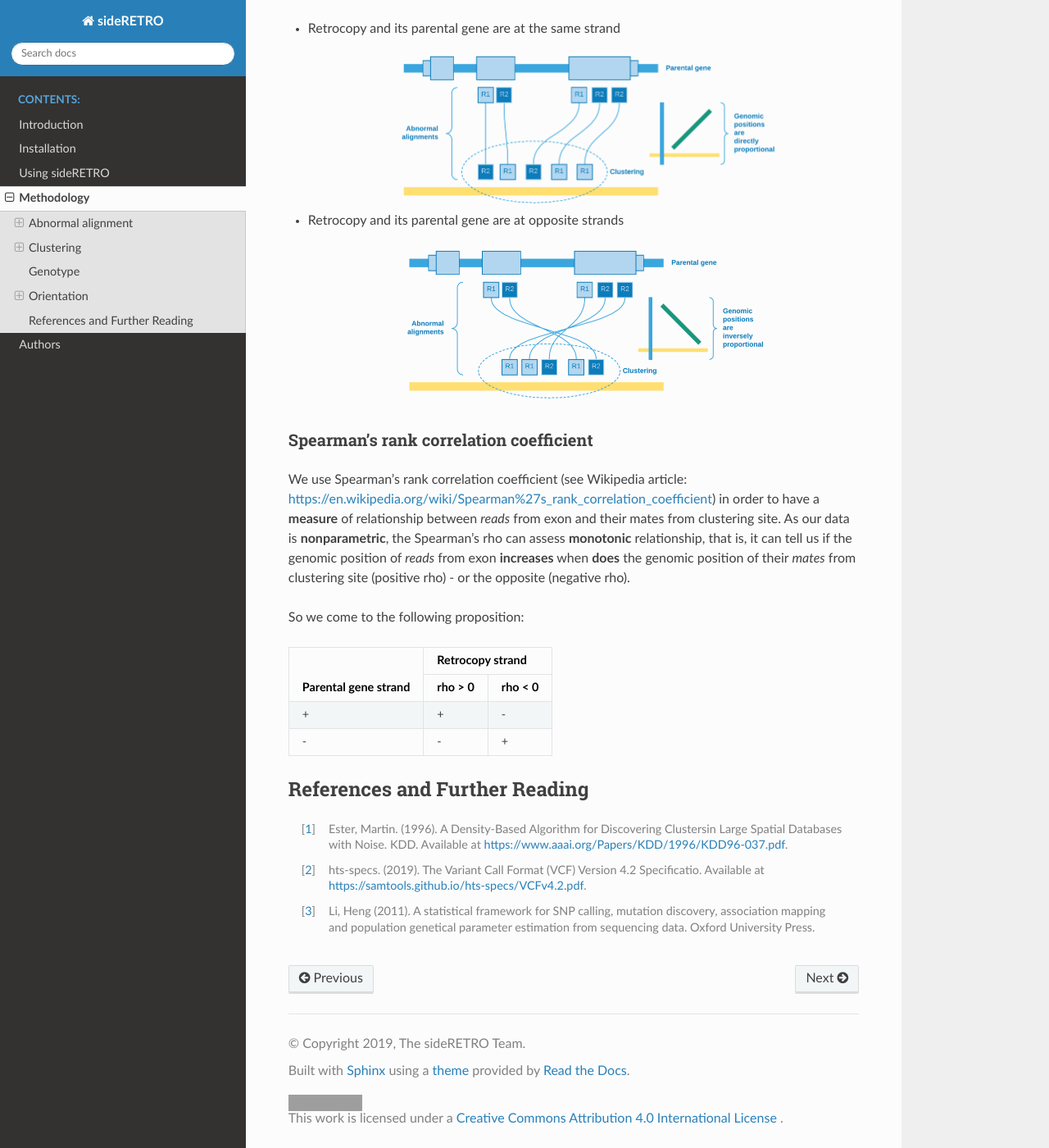
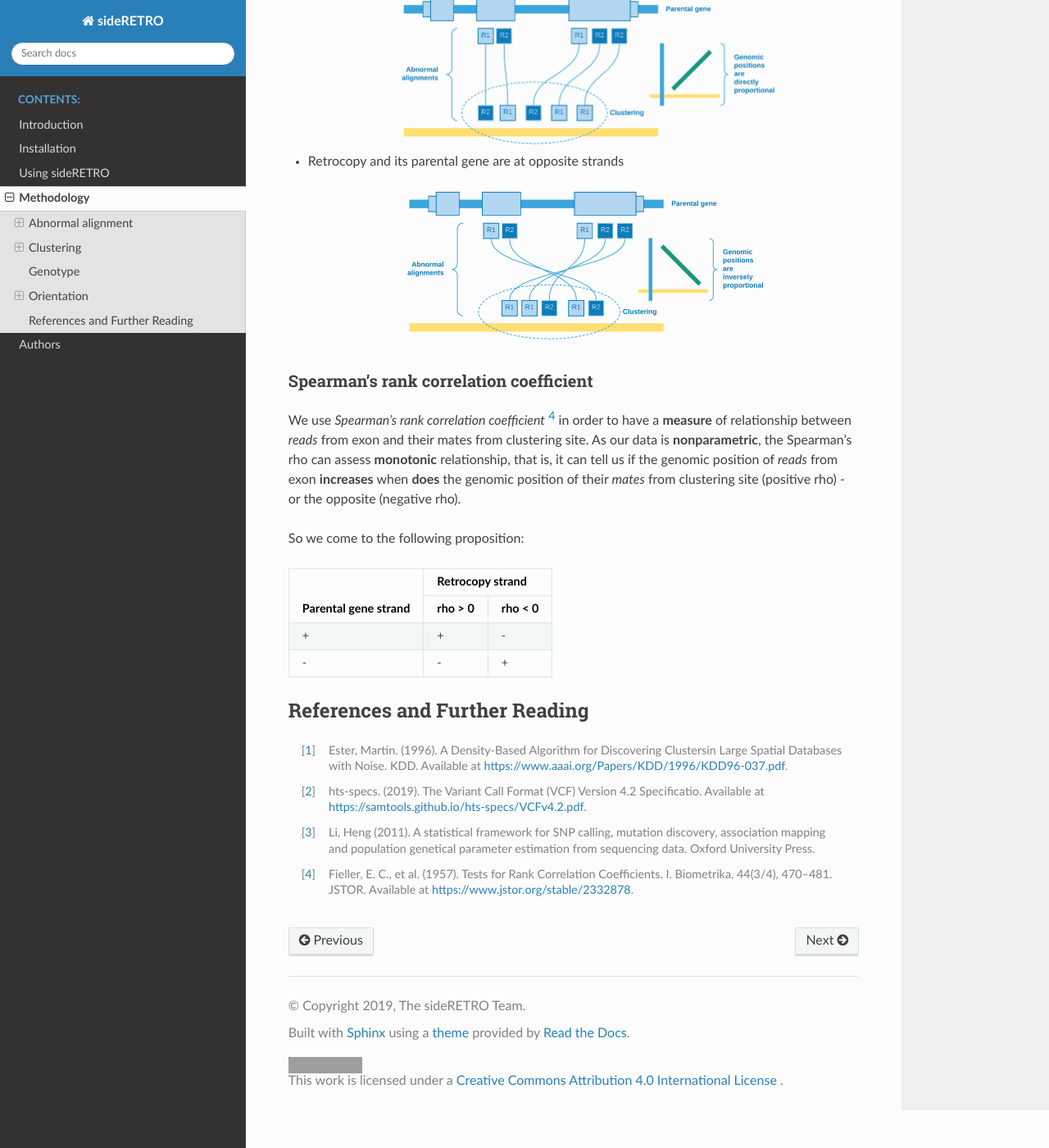
Before and after one commit to galantelab/sideRETRO, a Sphinx documentation site: the page built from docs/method.rst, in a window 1280 px wide and 1400 px high, scrolled down 6472 px. Shown: the whole window at 82% size. Built offline with Sphinx 7.4.7 and the Read the Docs theme 2.0.0, drawn with Linux system fonts in a browser that asks for light colours; some of the changed text lies outside the part shown; grey boxes are pictures that could not be loaded.

Commit message:
FIX: method.rst: Change Wikipedia to paper links

```diff
--- a/docs/method.rst
+++ b/docs/method.rst
@@ -173,9 +173,6 @@
 The denser (covered) the region the greater the chance of a
 retrotransposition event there.
 
-For more informations about the algorithm, a good start point
-is the Wikipedia article: https://en.wikipedia.org/wiki/DBSCAN.
-
 Genotype
 ========
 
@@ -289,13 +286,13 @@
 Spearman's rank correlation coefficient
 ---------------------------------------
 
-We use Spearman's rank correlation coefficient (see Wikipedia article:
-https://en.wikipedia.org/wiki/Spearman%27s_rank_correlation_coefficient) in
-order to have a **measure** of relationship between *reads* from exon and their
-mates from clustering site. As our data is **nonparametric**, the Spearman's rho
-can assess **monotonic** relationship, that is, it can tell us if the genomic
-position of *reads* from exon **increases** when **does** the genomic position of
-their *mates* from clustering site (positive rho) - or the opposite (negative rho).
+We use *Spearman's rank correlation coefficient* [4]_ in order to have a
+**measure** of relationship between *reads* from exon and their mates from
+clustering site.  As our data is **nonparametric**, the Spearman's rho can
+assess **monotonic** relationship, that is, it can tell us if the genomic
+position of *reads* from exon **increases** when **does** the genomic
+position of their *mates* from clustering site (positive rho) - or the
+opposite (negative rho).
 
 So we come to the following proposition:
 
@@ -324,3 +321,8 @@
    A statistical framework for SNP calling, mutation discovery, association mapping and
    population genetical parameter estimation from sequencing data.
    Oxford University Press.
+
+.. [4] Fieller, E. C., et al. (1957).
+   Tests for Rank Correlation Coefficients. I.
+   Biometrika, 44(3/4), 470–481. JSTOR.
+   Available at https://www.jstor.org/stable/2332878.
```
